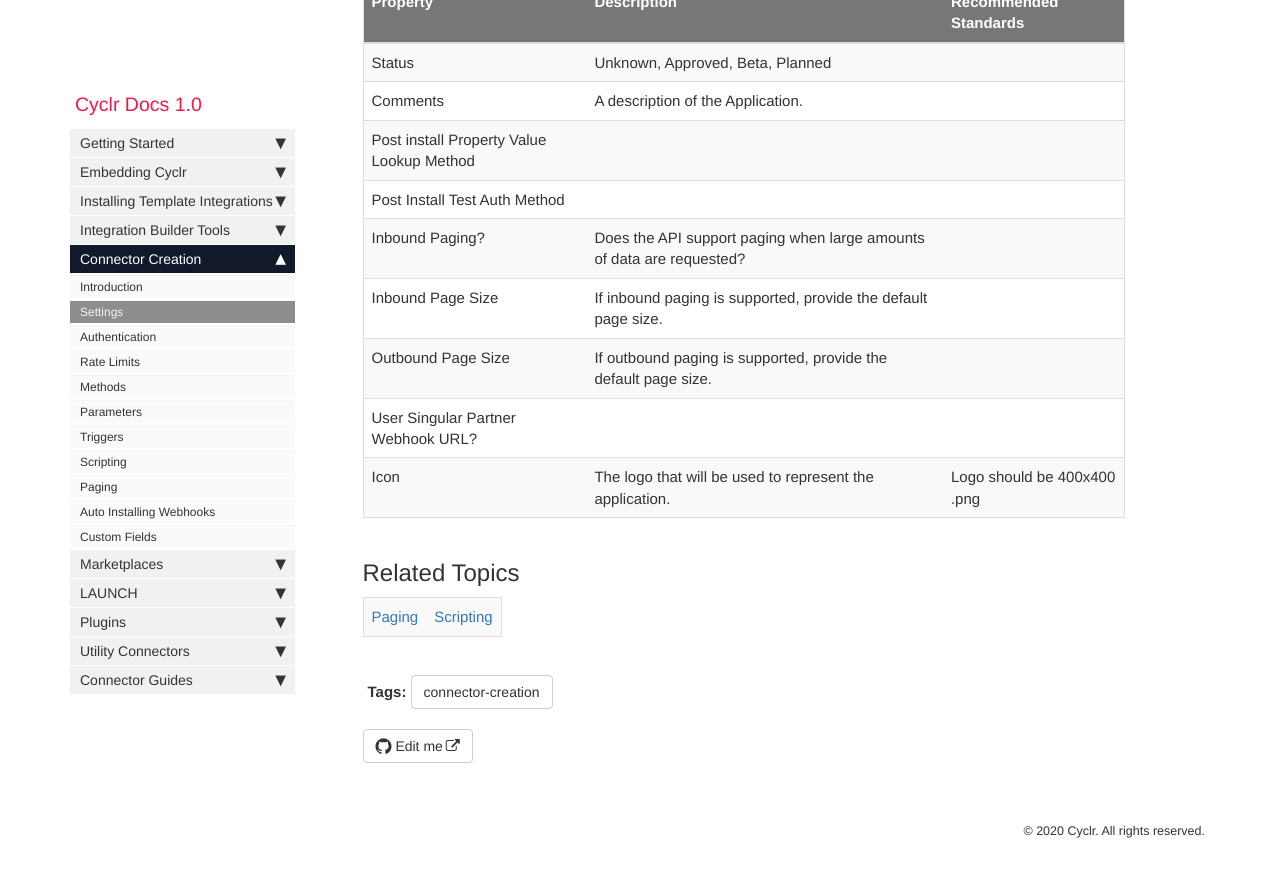
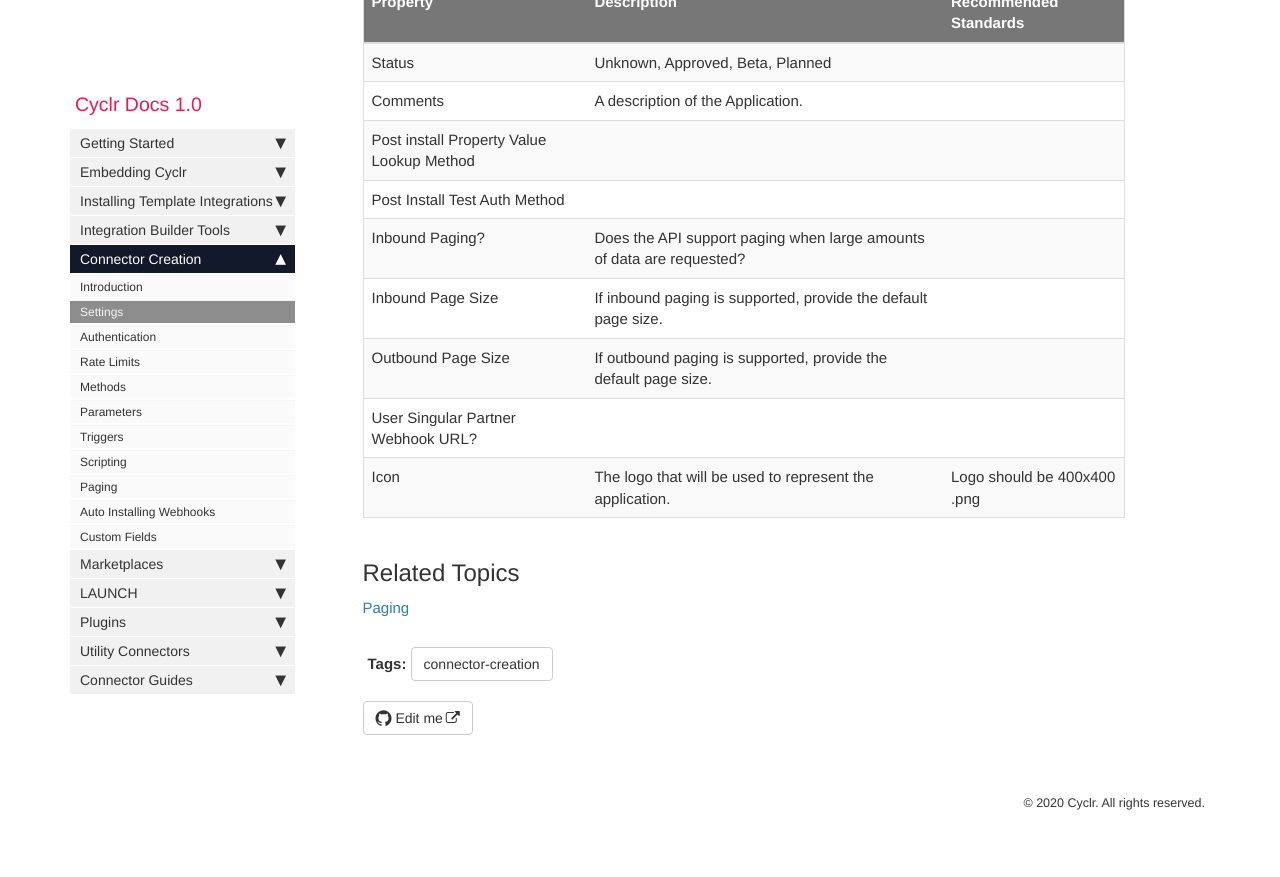
Before and after one commit to sneakysneak/docs, a Jekyll site: the page built from pages/custom-connectors/02-settings.md, in a window 1280 px wide and 900 px high, scrolled down 1113 px. Shown: the top 877 px of the window. Built offline with Jekyll 4.4.1, drawn with Linux system fonts in a browser that asks for light colours; nearby versions of some CDN libraries; comment, search, counter and statistics services are not loaded.

Commit message:
Update 02-settings.md

```diff
--- a/pages/custom-connectors/02-settings.md
+++ b/pages/custom-connectors/02-settings.md
@@ -42,4 +42,4 @@ When a release is pushed live this might be done as a major release which will c
 
 ## Related Topics
 
-[Paging](./connector-paging) | [Scripting](./connector-scripting)
+[Paging](./connector-paging)
```
